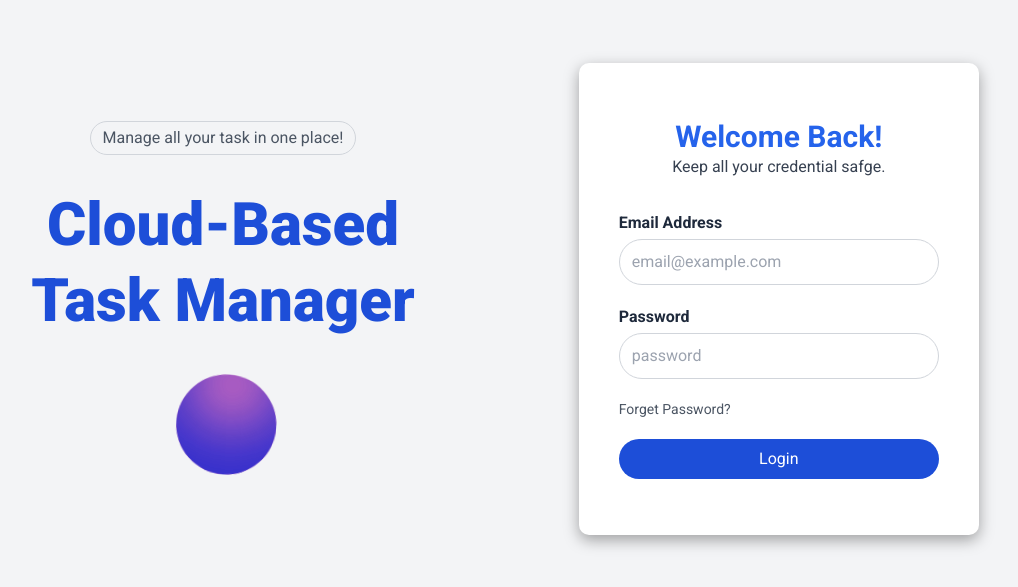
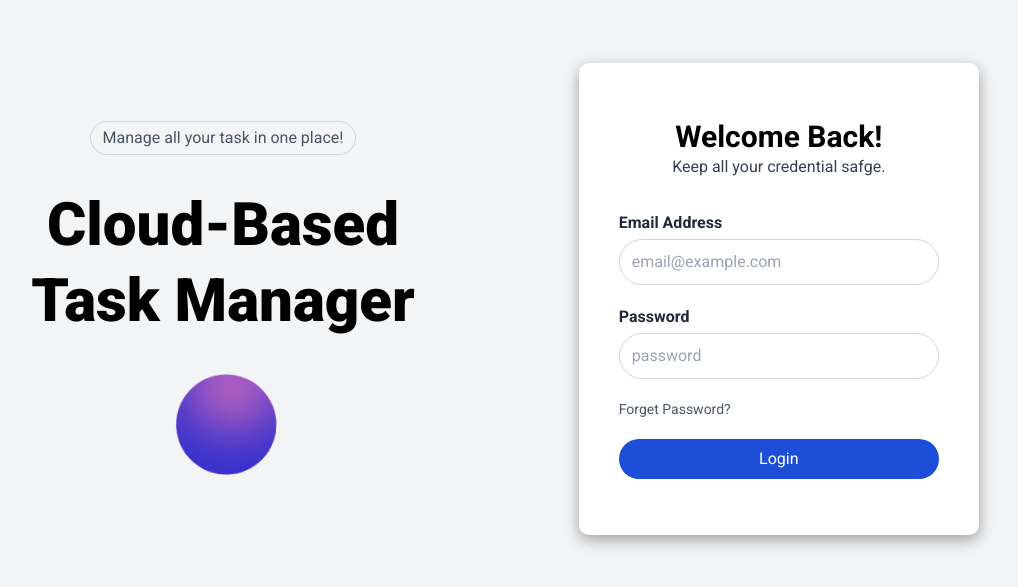
Before and after one commit to darshilll/Taska, a React (Vite) app in the folder client/: page /login in a window 1280 px wide. Shown: the part 101-688 px from the top of the page, without its empty margins (133-1151 px from the left). Built offline with nearby package versions, Linux system fonts and the light colour scheme.

Commit message:
refactor: tasks

```diff
--- a/client/pages/Login.jsx
+++ b/client/pages/Login.jsx
@@ -51,7 +51,7 @@ const Login = () => {
             <span className="flex gap-1 py-1 px-3 border rounded-full text-sm md:text-base border-gray-300 text-gray-600">
               Manage all your task in one place!
             </span>
-            <p className="flex flex-col md:gap-4 text-4xl md:text-6xl 2xl:text-7xl font-black text-center text-blue-700">
+            <p className="flex flex-col md:gap-4 text-4xl md:text-6xl 2xl:text-7xl font-black text-center text-black">
               <span>Cloud-Based</span>
               <span>Task Manager</span>
             </p>
@@ -68,7 +68,7 @@ const Login = () => {
             className="form-container w-full md:w-[400px] flex flex-col gap-y-8 bg-white px-10 py-14"
           >
             <div>
-              <p className="text-blue-600 text-3xl font-bold text-center">
+              <p className="text-black text-3xl font-bold text-center">
                 Welcome Back!
               </p>
               <p className="text-center text-base text-gray-700">
--- a/client/pages/Users.jsx
+++ b/client/pages/Users.jsx
@@ -23,7 +23,7 @@ const Users = () => {
   const [openAction, setOpenAction] = useState(false);
   const [selected, setSelected] = useState(null);
 
-  const { data, isLoading, refetch } = useGetTeamListQuery();
+  const { data, refetch } = useGetTeamListQuery();
 
   // console.log(error, data);
   const [deleteUser] = useDeleteUserMutation();
@@ -144,7 +144,7 @@ const Users = () => {
           <Button
             label="Add New User"
             icon={<IoMdAdd className="text-lg" />}
-            className="flex flex-row-reverse gap-1 items-center bg-blue-600 text-white rounded-lg"
+            className="flex flex-row-reverse gap-1 items-center bg-[#fabb18] hover:bg-yellow-500 text-black rounded-lg"
             onClick={() => setOpen(true)}
           />
         </div>
```
Also changed, not shown: 2 other files (tests, documents, lock files or other folders).
